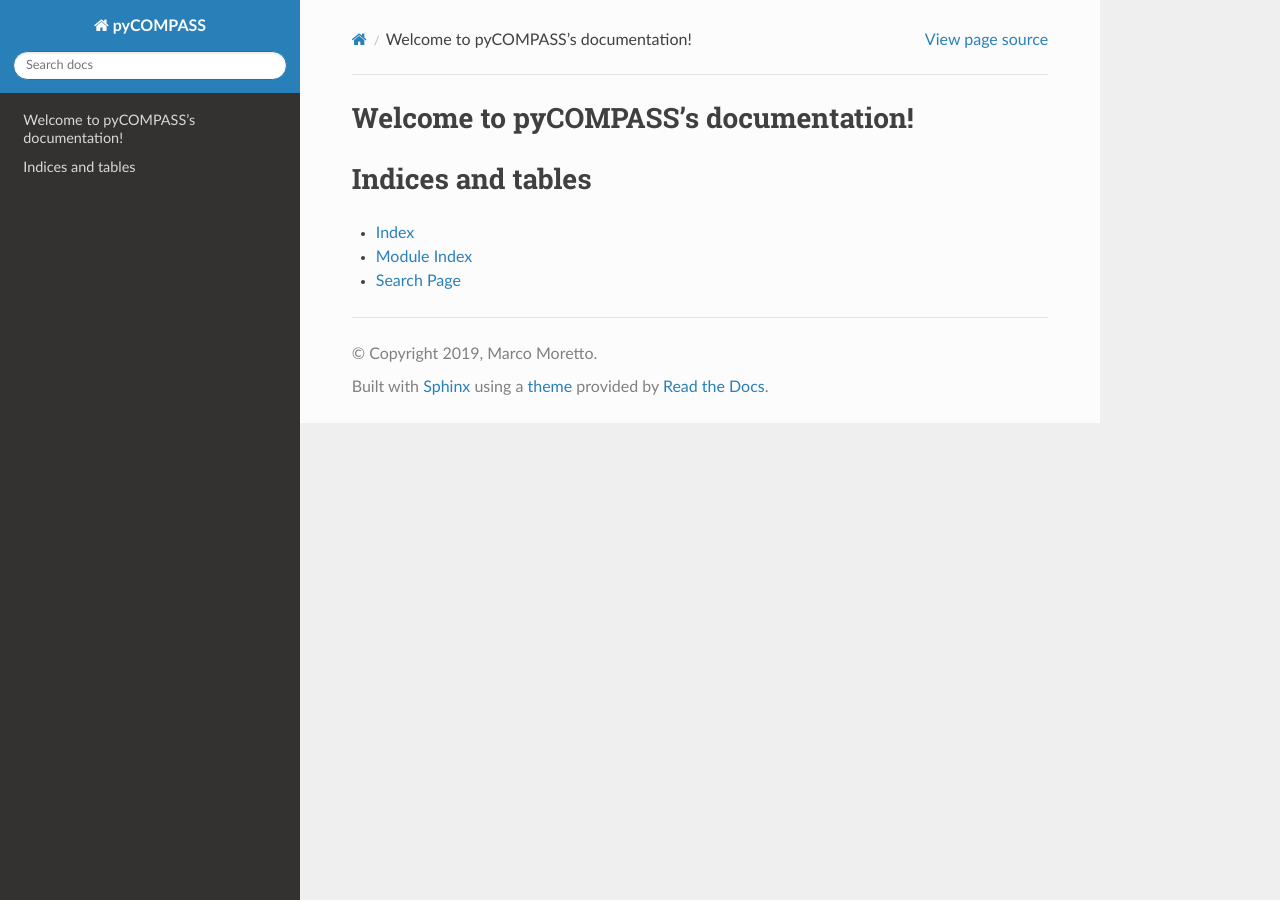
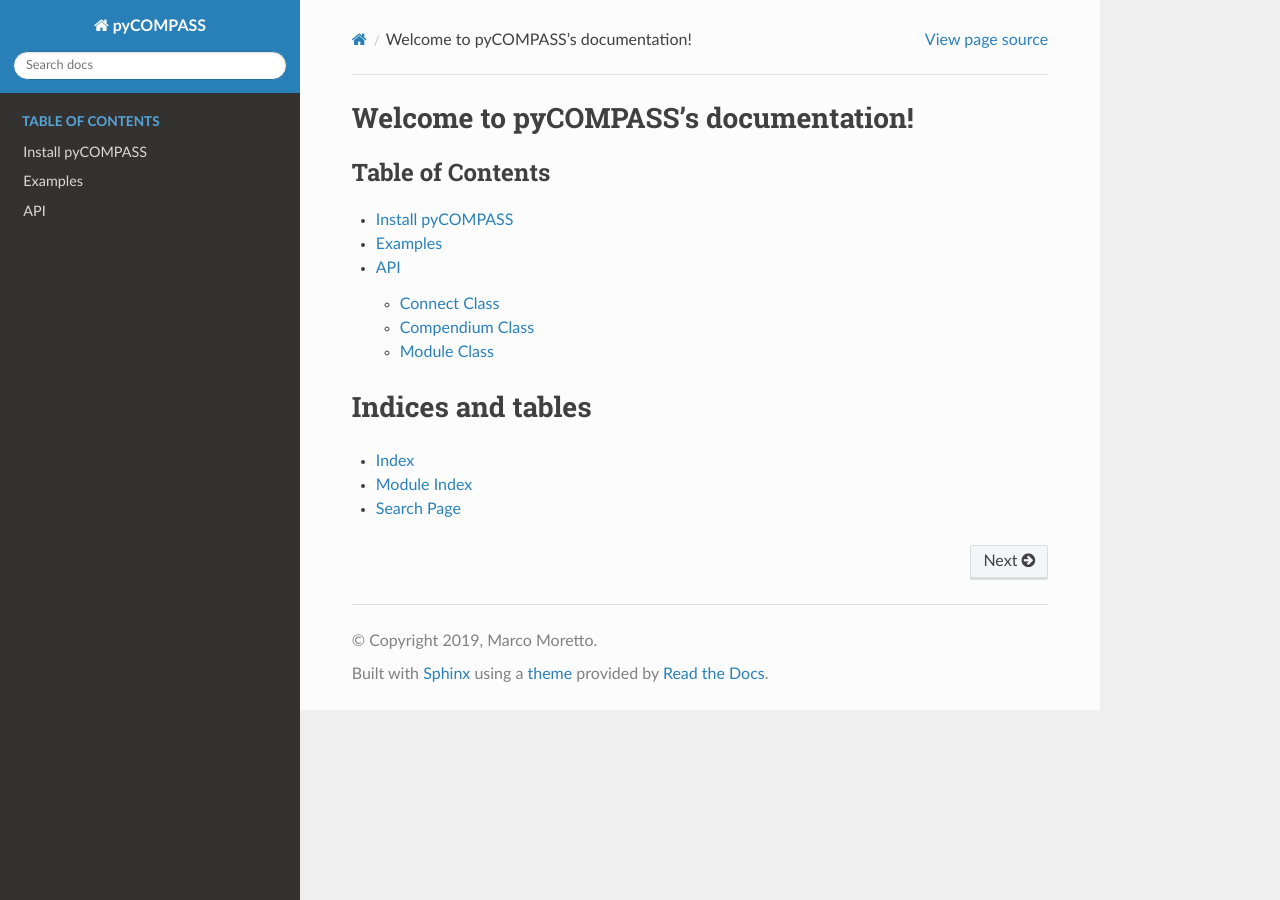
Before and after one commit to marcomoretto/pyCOMPASS, a Sphinx documentation site: the page built from docs/index.rst, in a window 1280 px wide. Built offline with Sphinx 7.4.7 and the Read the Docs theme 2.0.0, drawn with Linux system fonts in a browser that asks for light colours.

Commit message:
github commit

```diff
--- /dev/null
+++ b/docs/api.rst
@@ -0,0 +1,31 @@
+API
+===
+
+
+Connect Class
+-------------
+
+.. automodule:: pycompass.connect
+    :members:
+
+.. autoclass:: Connect
+   :members:
+
+Compendium Class
+----------------
+
+.. automodule:: pycompass.compendium
+    :members:
+
+.. autoclass:: Compendium
+   :members:
+
+
+Module Class
+------------
+
+.. automodule:: pycompass.module
+    :members:
+
+.. autoclass:: Module
+   :members:
--- a/docs/conf.py
+++ b/docs/conf.py
@@ -28,6 +28,9 @@ version = ''
 # The full version, including alpha/beta/rc tags
 release = '0.5'
 
+import os
+import sys
+sys.path.insert(0, os.path.abspath('..'))
 
 # -- General configuration ---------------------------------------------------
 
@@ -40,6 +43,8 @@ release = '0.5'
 # ones.
 extensions = [
     'sphinx.ext.autodoc',
+    'sphinx.ext.coverage',
+    'sphinx.ext.napoleon'
 ]
 
 # Add any paths that contain templates here, relative to this directory.
--- /dev/null
+++ b/docs/examples.rst
@@ -0,0 +1,2 @@
+Examples
+========
--- a/docs/index.rst
+++ b/docs/index.rst
@@ -5,6 +5,15 @@
 
 Welcome to pyCOMPASS's documentation!
 =====================================
+
+
+.. toctree::
+   :maxdepth: 2
+   :caption: Table of Contents
+
+   install_package
+   examples
+   api
 
 .. toctree::
    :maxdepth: 2
--- /dev/null
+++ b/docs/install_package.rst
@@ -0,0 +1,2 @@
+Install pyCOMPASS
+=================
```
